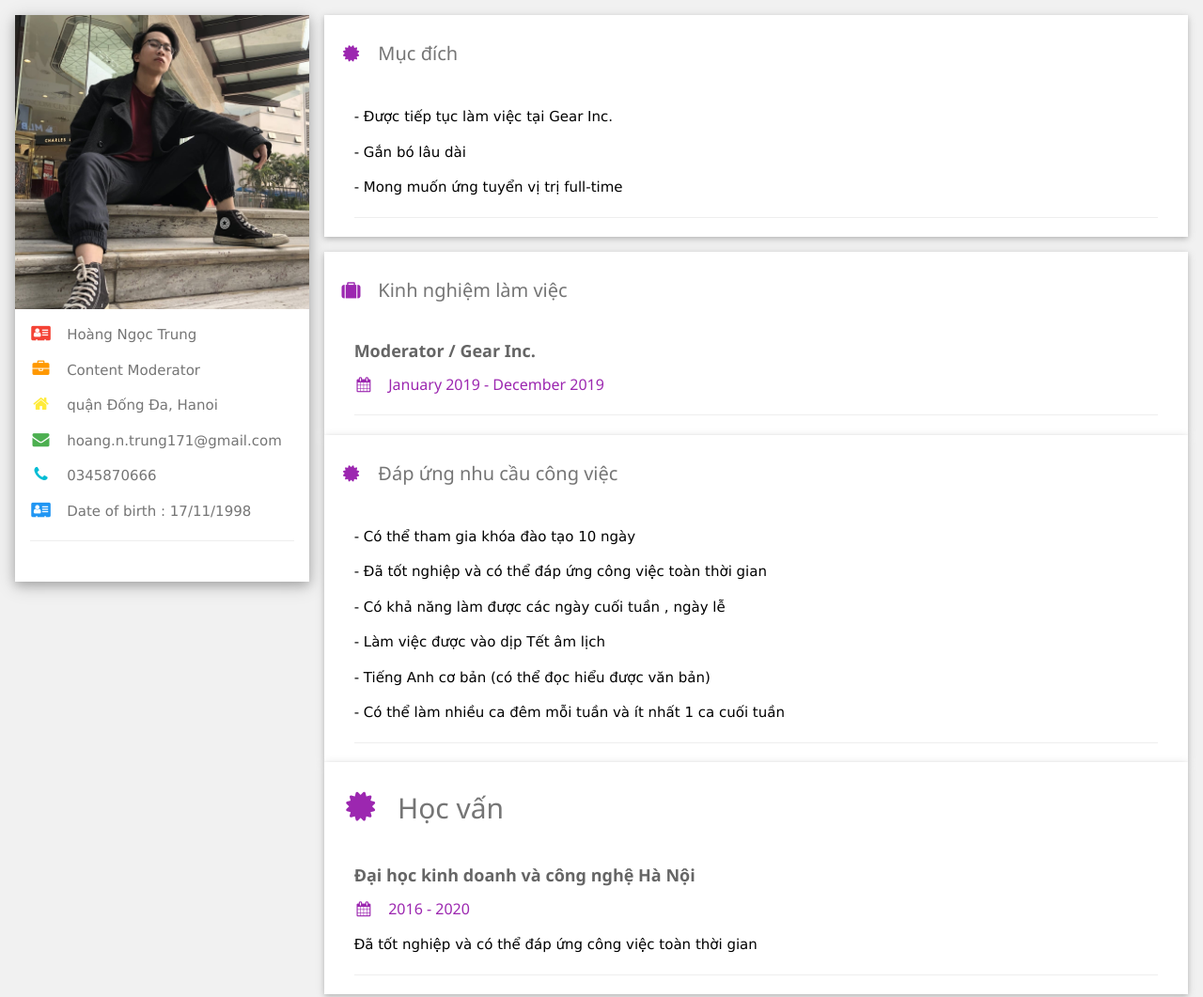
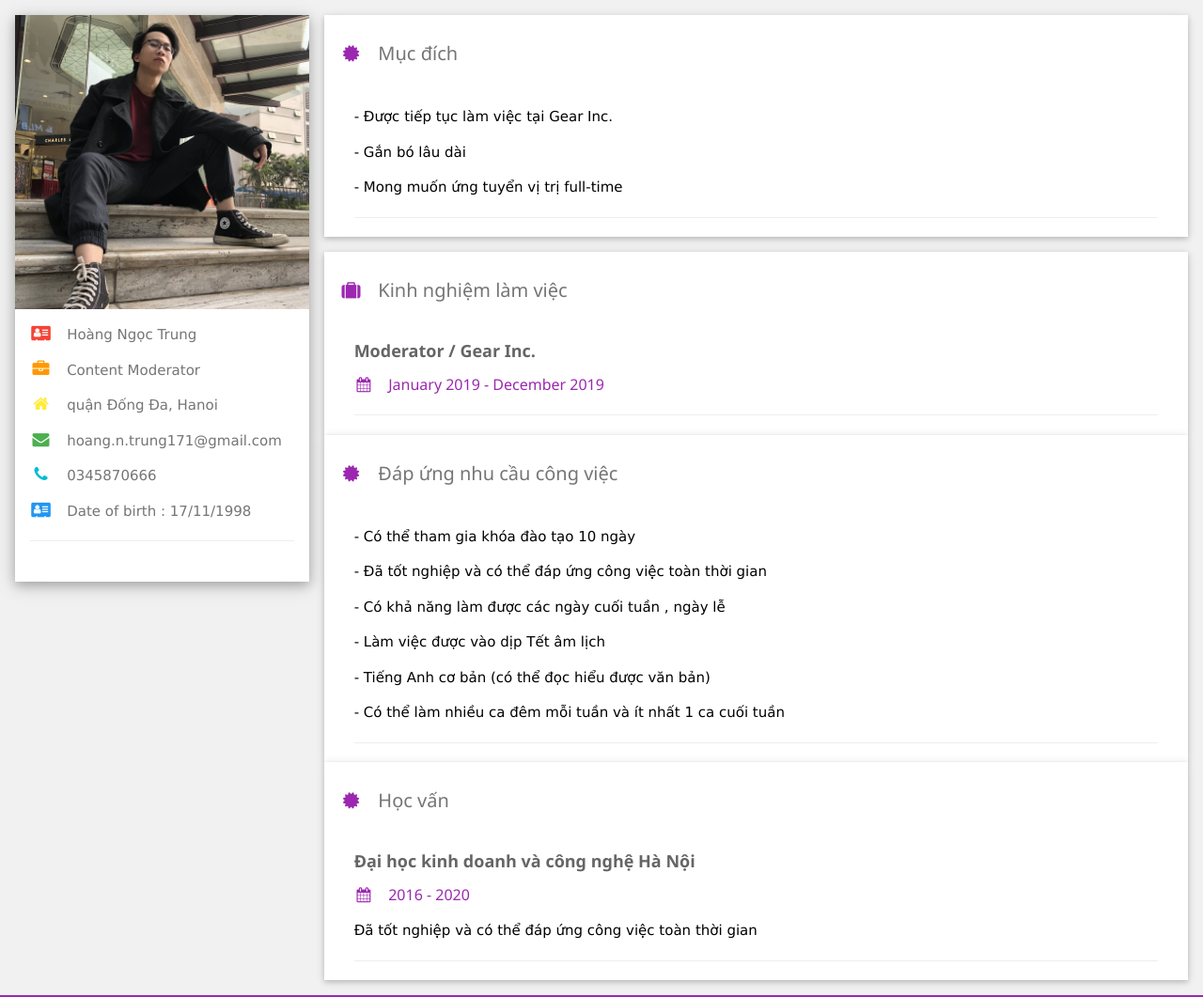
Before and after one commit to subzeroproject/content-mod-FT, a plain HTML site: page index.html in a window 1280 px wide. Shown: the top 1061 px of the page at 94% size. Drawn offline with Linux system fonts and the light colour scheme.

Commit message:
Update index.html

```diff
--- a/index.html
+++ b/index.html
@@ -290,7 +290,7 @@ hr{border:0;border-top:1px solid #eee;margin:20px 0}
       </div>
 
       <div class="w3-container w3-card w3-white">
-        <h2 class="w3-text-grey w3-padding-16"><i class="fa fa-certificate fa-fw w3-margin-right w3-xxlarge w3-text-purple"></i>Học vấn</h2>
+        <h4 class="w3-text-grey w3-padding-16"><i class="fa fa-certificate fa-fw w3-margin-right w3-xxsmall w3-text-purple"></i>Học vấn</h2>
         <div class="w3-container">
           <h5 class="w3-opacity"><b>Đại học kinh doanh và công nghệ Hà Nội</b></h5>
           <h6 class="w3-text-purple"><i class="fa fa-calendar fa-fw w3-margin-right"></i>2016 - 2020</h6>
```
